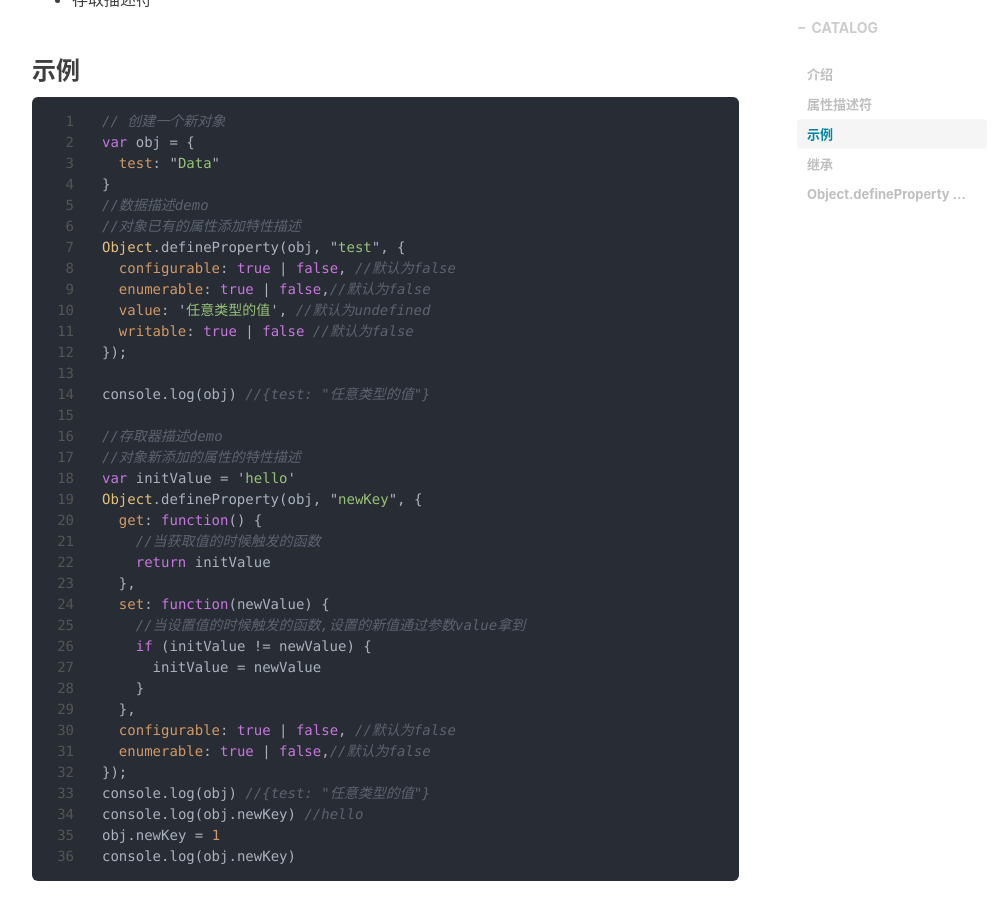
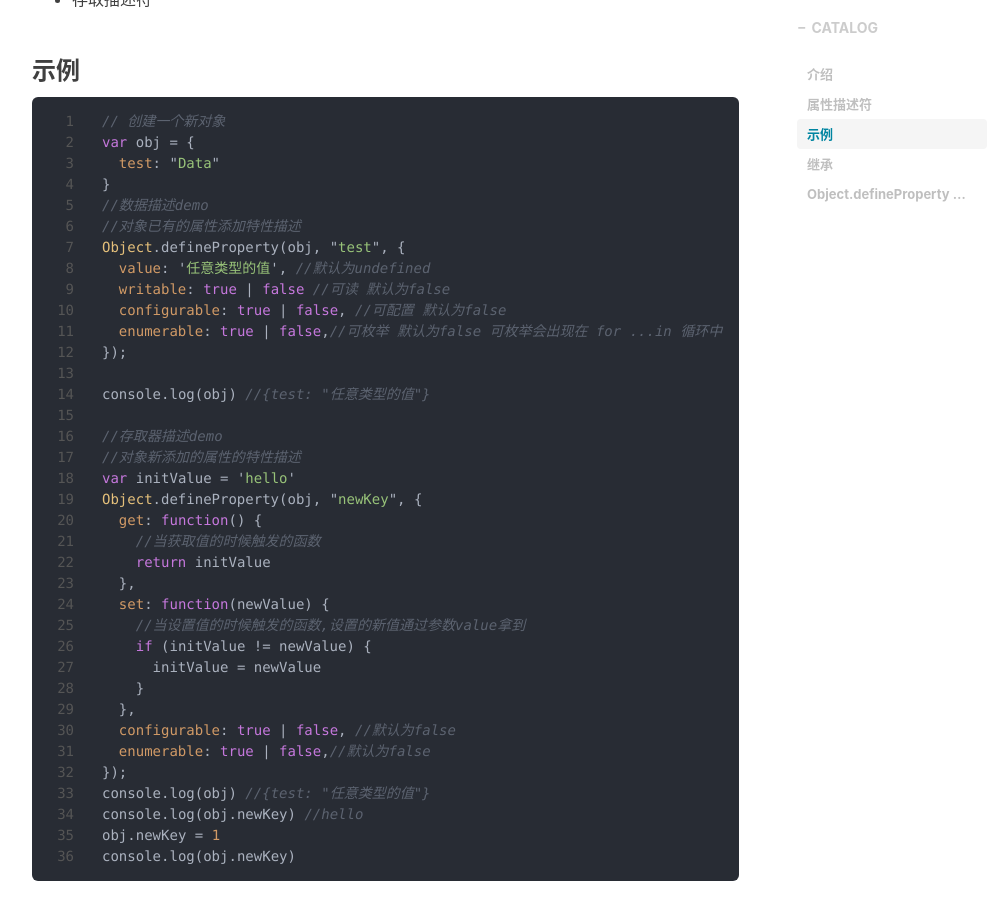
Before and after one commit to IdeaEcho/IdeaEcho.github.io, a Jekyll site: the page built from _posts/2018-12-3-defineProperty.md, in a window 1280 px wide and 900 px high, scrolled down 1020 px. Shown: the whole window, without its empty margins (233-1229 px from the left). Built offline with Jekyll 4.4.1, drawn with Linux system fonts in a browser that asks for light colours; nearby versions of some CDN libraries; comment, search, counter and statistics services are not loaded.

Commit message:
style: defineProperty

```diff
--- a/_posts/2018-12-3-defineProperty.md
+++ b/_posts/2018-12-3-defineProperty.md
@@ -33,10 +33,10 @@ var obj = {
 //数据描述demo
 //对象已有的属性添加特性描述
 Object.defineProperty(obj, "test", {
-  configurable: true | false, //默认为false
-  enumerable: true | false,//默认为false
   value: '任意类型的值', //默认为undefined
-  writable: true | false //默认为false
+  writable: true | false //可读 默认为false
+  configurable: true | false, //可配置 默认为false
+  enumerable: true | false,//可枚举 默认为false 可枚举会出现在 for ...in 循环中
 });
 
 console.log(obj) //{test: "任意类型的值"}
```
